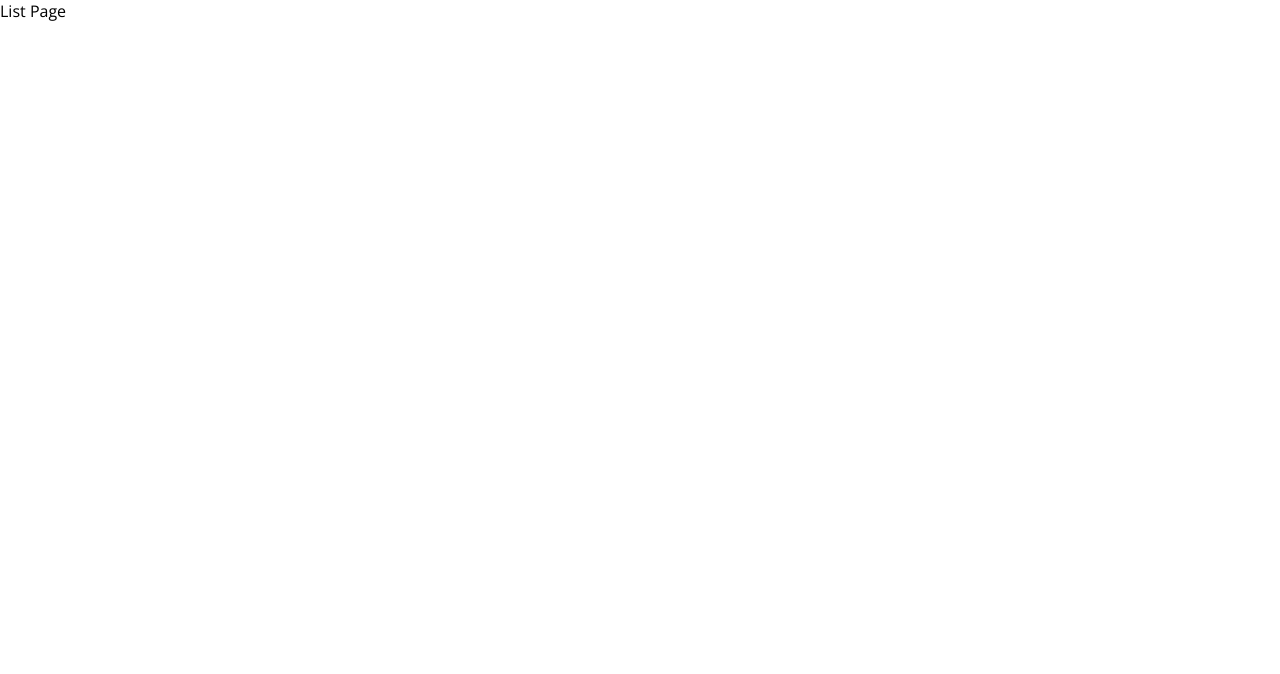
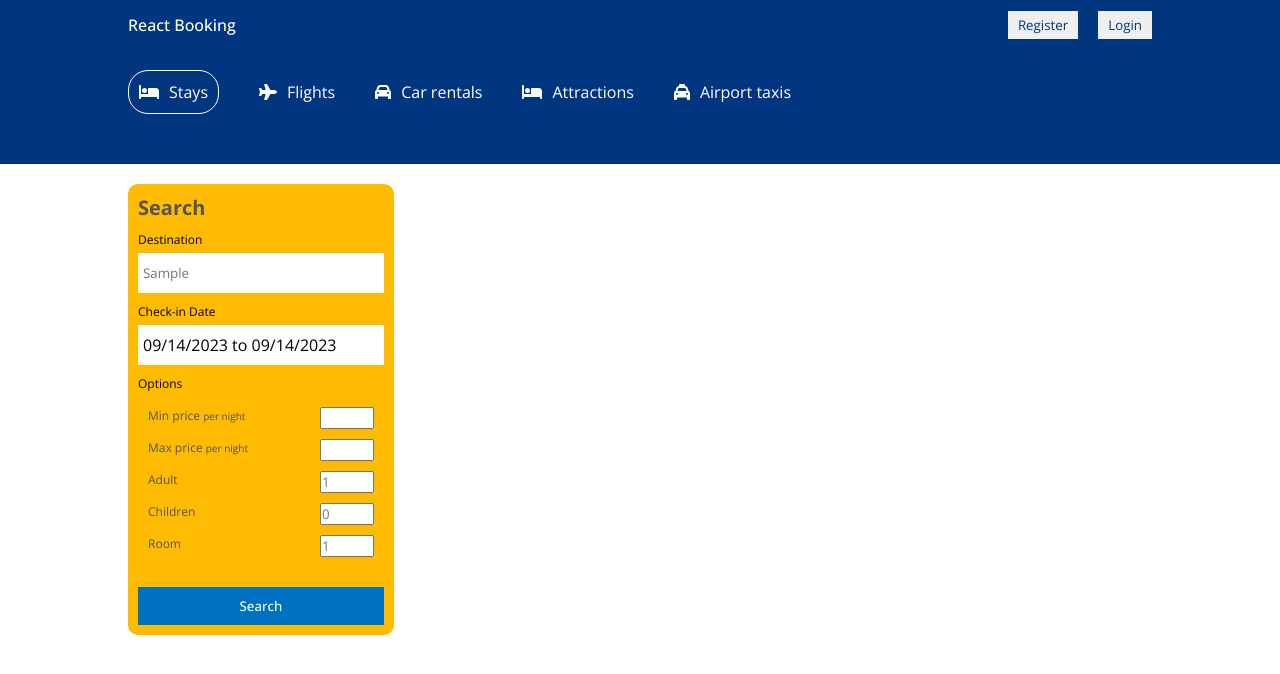
Before and after one commit to Dmitriifd/react-booking, a React (Vite) app: page / in a window 1280 px wide. Both pictures are taken after typing "Sample" into the empty fields and a click on the button "Search". Shown: the top 674 px of the page. Built offline with nearby package versions, Linux system fonts and the light colour scheme.

Commit message:
List page

```diff
--- a/src/pages/home/Home.tsx
+++ b/src/pages/home/Home.tsx
@@ -1,6 +1,6 @@
 import Navbar from 'components/navbar/Navbar';
+import Header from 'components/header/Header';
 import './home.css';
-import Header from 'components/header/Header';
 
 const Home = () => {
   return (
--- a/src/pages/list/List.tsx
+++ b/src/pages/list/List.tsx
@@ -1,7 +1,116 @@
+import { useState } from 'react';
+import { useLocation } from 'react-router-dom';
+import { DateRange } from 'react-date-range';
+import { format } from 'date-fns';
+import Header from 'components/header/Header';
+import Navbar from 'components/navbar/Navbar';
+
 import './list.css';
 
+export interface LocationState {
+  destination: string;
+  date: Date[];
+  options: Options;
+}
+
+export interface Date {
+  startDate: string;
+  endDate: string;
+  key: string;
+}
+
+export interface Options {
+  adult: string;
+  children: string;
+  room: string;
+}
+
 const List = () => {
-  return <div>List Page</div>;
+  const location = useLocation();
+  const [destination, setDestination] = useState((location.state as LocationState).destination);
+  const [date, setDate] = useState((location.state as any).date);
+  const [openDate, setOpenDate] = useState(false);
+  const [options, setOptions] = useState((location.state as LocationState).options);
+
+  return (
+    <>
+      <Navbar />
+      <Header type="list" />
+
+      <div className="listContainer">
+        <div className="listWrapper">
+          <div className="listSearch">
+            <h1 className="lsTitle">Search</h1>
+            <div className="lsItem">
+              <label>Destination</label>
+              <input placeholder={destination} type="text" />
+            </div>
+            <div className="lsItem">
+              <label>Check-in Date</label>
+              <span onClick={() => setOpenDate(!openDate)}>{`${format(
+                date[0].startDate,
+                'MM/dd/yyyy'
+              )} to ${format(date[0].endDate, 'MM/dd/yyyy')}`}</span>
+              {openDate && (
+                <DateRange
+                  onChange={(item) => setDate([item.selection])}
+                  minDate={new Date()}
+                  ranges={date}
+                />
+              )}
+            </div>
+            <div className="lsItem">
+              <label>Options</label>
+              <div className="lsOptions">
+                <div className="lsOptionItem">
+                  <span className="lsOptionText">
+                    Min price <small>per night</small>
+                  </span>
+                  <input type="number" className="lsOptionInput" />
+                </div>
+                <div className="lsOptionItem">
+                  <span className="lsOptionText">
+                    Max price <small>per night</small>
+                  </span>
+                  <input type="number" className="lsOptionInput" />
+                </div>
+                <div className="lsOptionItem">
+                  <span className="lsOptionText">Adult</span>
+                  <input
+                    type="number"
+                    min={1}
+                    className="lsOptionInput"
+                    placeholder={options.adult}
+                  />
+                </div>
+                <div className="lsOptionItem">
+                  <span className="lsOptionText">Children</span>
+                  <input
+                    type="number"
+                    min={0}
+                    className="lsOptionInput"
+                    placeholder={options.children}
+                  />
+                </div>
+                <div className="lsOptionItem">
+                  <span className="lsOptionText">Room</span>
+                  <input
+                    type="number"
+                    min={1}
+                    className="lsOptionInput"
+                    placeholder={options.room}
+                  />
+                </div>
+              </div>
+            </div>
+            <button>Search</button>
+          </div>
+          <div className="listResult">
+          </div>
+        </div>
+      </div>
+    </>
+  );
 };
 
 export default List;
```
